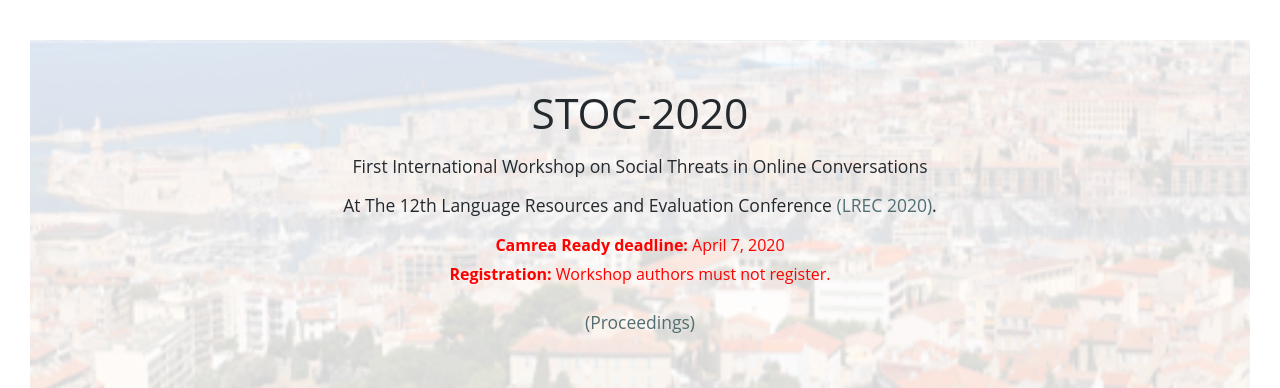
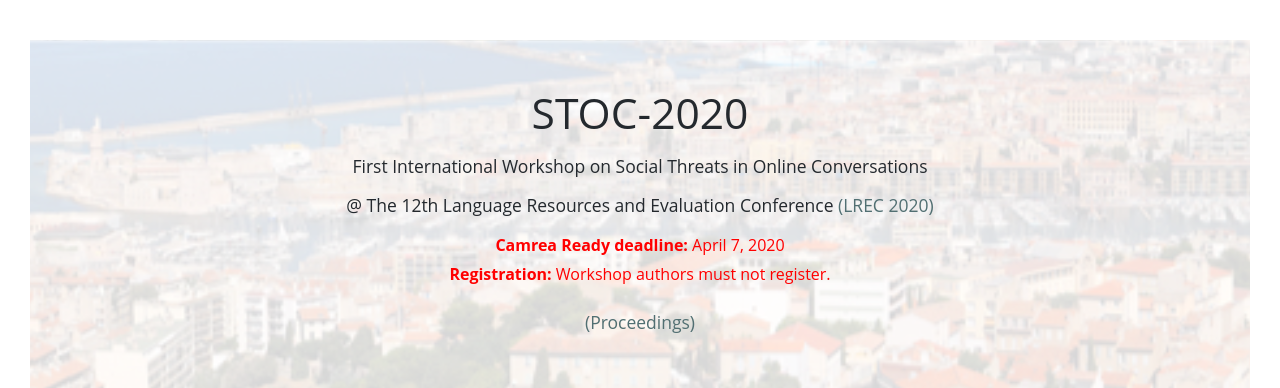
Before and after one commit to social-threats/social-threats.github.io, a Jekyll site: the page built from index.html, in a window 1280 px wide and 900 px high. Shown: the top 388 px of the window. Built offline with Jekyll 4.4.1, drawn with Linux system fonts in a browser that asks for light colours; nearby versions of some CDN libraries.

Commit message:
Update header.html

```diff
--- a/_includes/_STOC_2020/header.html
+++ b/_includes/_STOC_2020/header.html
@@ -2,7 +2,7 @@
 
     <h1 class="project-name ">STOC-2020</h1>
     <h2 class="project-tagline ">First International Workshop on Social Threats in Online Conversations</h2>
-    <h2 class="project-tagline ">At The 12th Language Resources and Evaluation Conference <a href="https://lrec2020.lrec-conf.org/">(LREC 2020)</a>.
+    <h2 class="project-tagline ">@ The 12th Language Resources and Evaluation Conference <a href="https://lrec2020.lrec-conf.org/">(LREC 2020)</a>
         <br>        <br>
         <p><font size="3" color="red"><strong>Camrea Ready deadline:</strong> April 7, 2020</font></p>
         <p><font size="3" color="red"><strong>Registration:</strong> Workshop authors must not register.</font></p>
```
